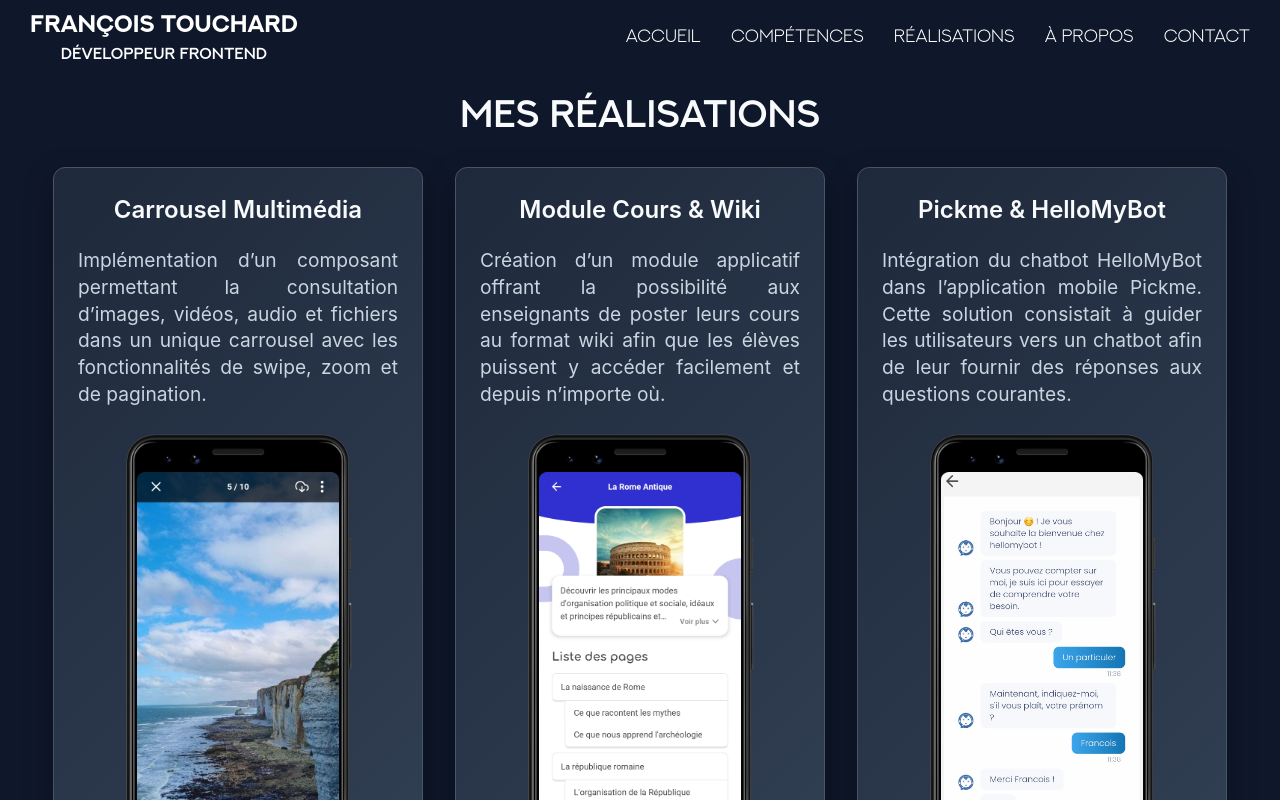
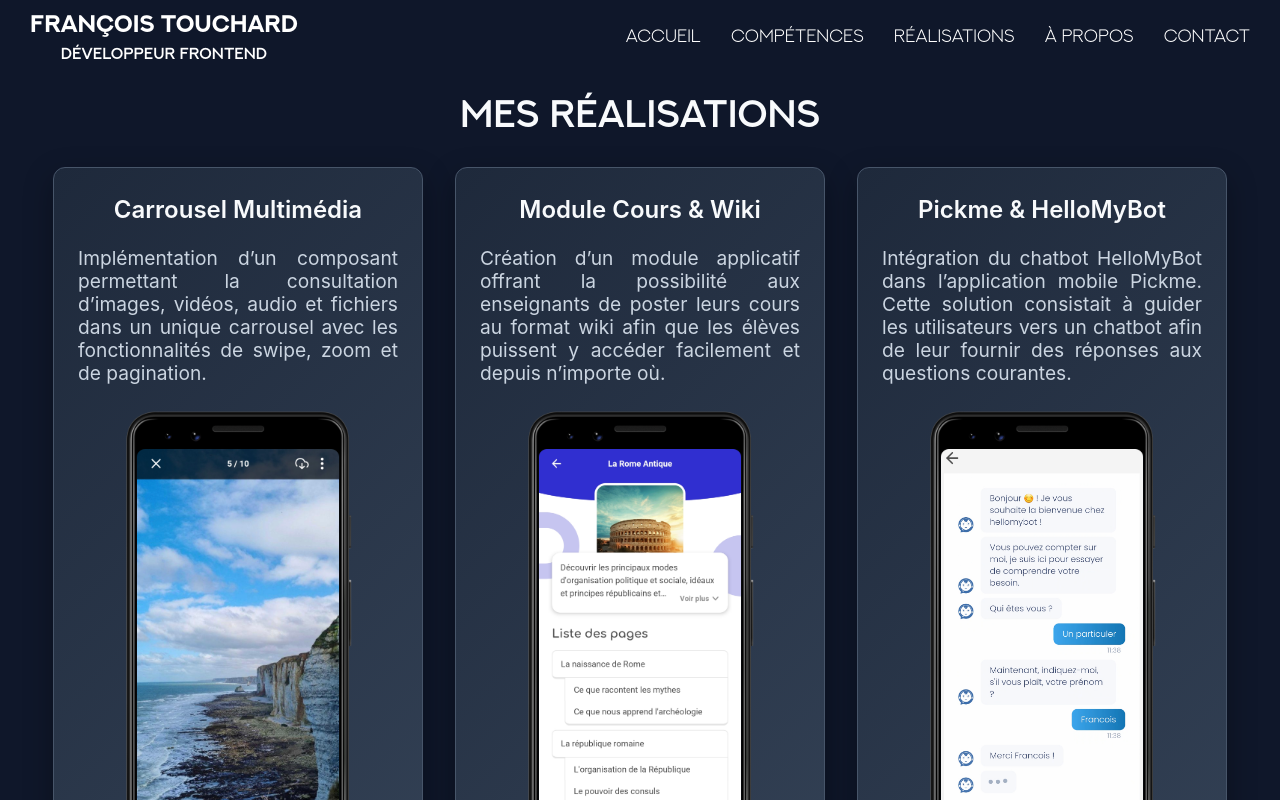
Before and after one commit to FrancoisTouchard/portfolioFT, a React (Vite) app: page /works in a window 1280 px wide. Shown: the top 800 px of the page. Built offline with nearby package versions, Linux system fonts and the light colour scheme.

Commit message:
refactor(Works): reducing description line height

```diff
--- a/src/components/Works/synthetic/WorksCard.css
+++ b/src/components/Works/synthetic/WorksCard.css
@@ -33,7 +33,7 @@
 
 .works-card-description {
   font-size: 1.2rem;
-  line-height: 1.4;
+  line-height: 1.2;
   color: #cbd5e1;
   text-align: justify;
 }
```
